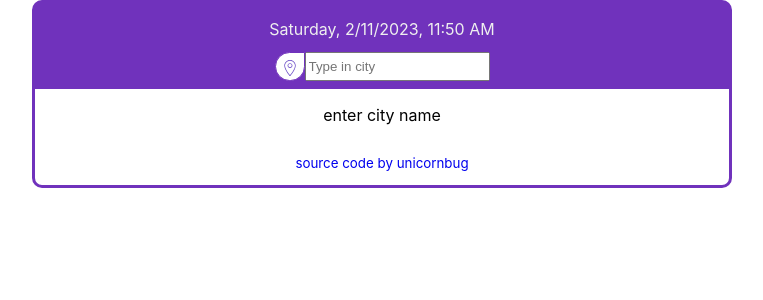
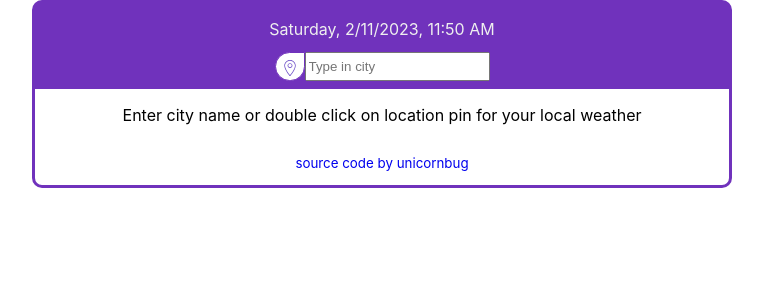
Before and after one commit to unicornbug/purple-weather, a React (Create React App) app: page / in a window 1280 px wide. Shown: the top 300 px of the page, without its empty margins (258-1021 px from the left). Built offline with nearby package versions, Linux system fonts and the light colour scheme; no server answers.

Commit message:
Fixed location pin bug

```diff
--- a/src/App.js
+++ b/src/App.js
@@ -48,7 +48,7 @@ export default function App() {
           <button
             className="pin-button"
             type="submit"
-            onClick={handleLocationSearch}
+            onDoubleClick={handleLocationSearch}
           >
             <img className="pin" src={locationPin} alt="location pin" />
           </button>
--- a/src/CurrentWeather.js
+++ b/src/CurrentWeather.js
@@ -58,6 +58,10 @@ export default function CurrentWeather({ coord }) {
       </div>
     );
   } else {
-    return <p>enter city name</p>;
+    return (
+      <p>
+        Enter city name or double click on location pin for your local weather
+      </p>
+    );
   }
 }
```
